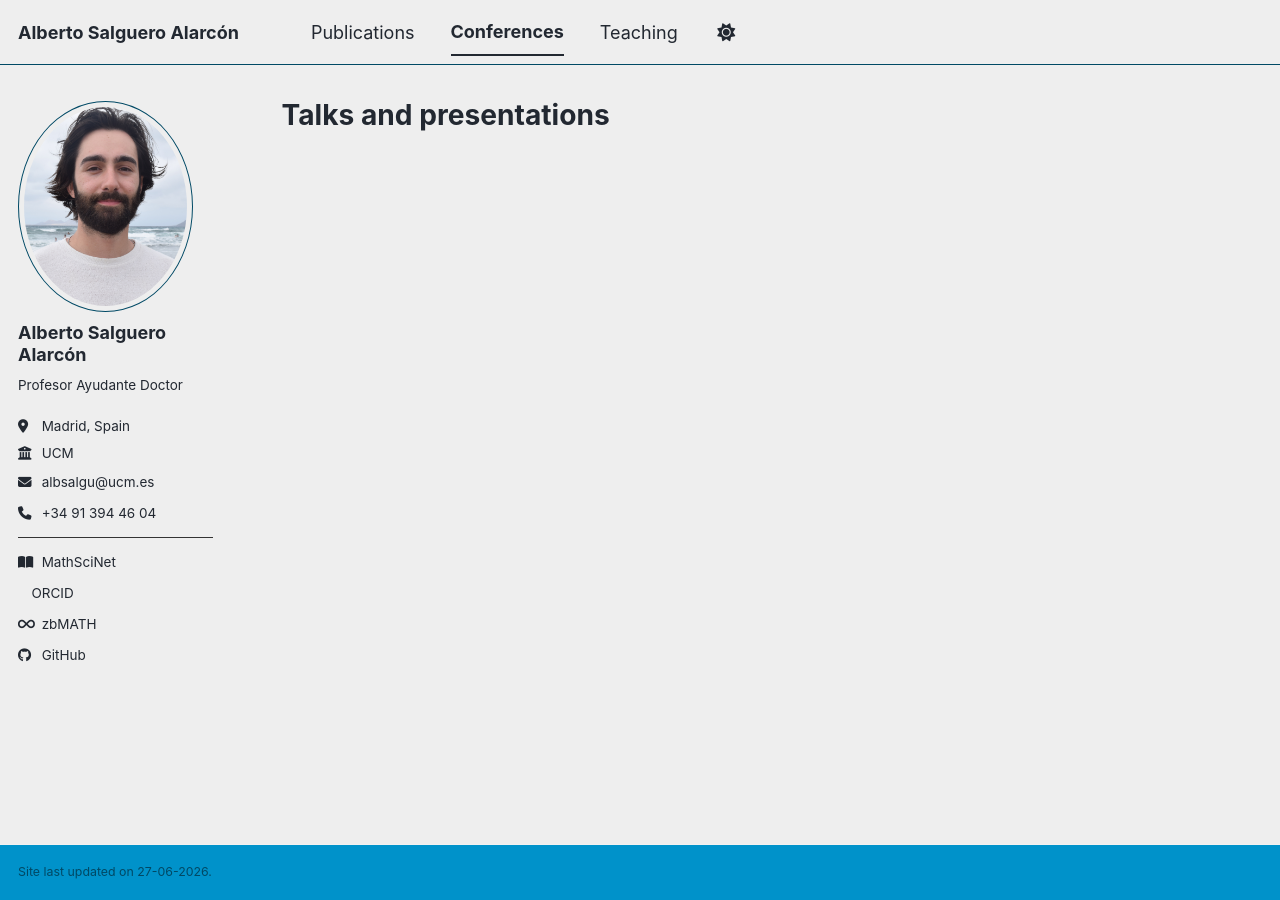
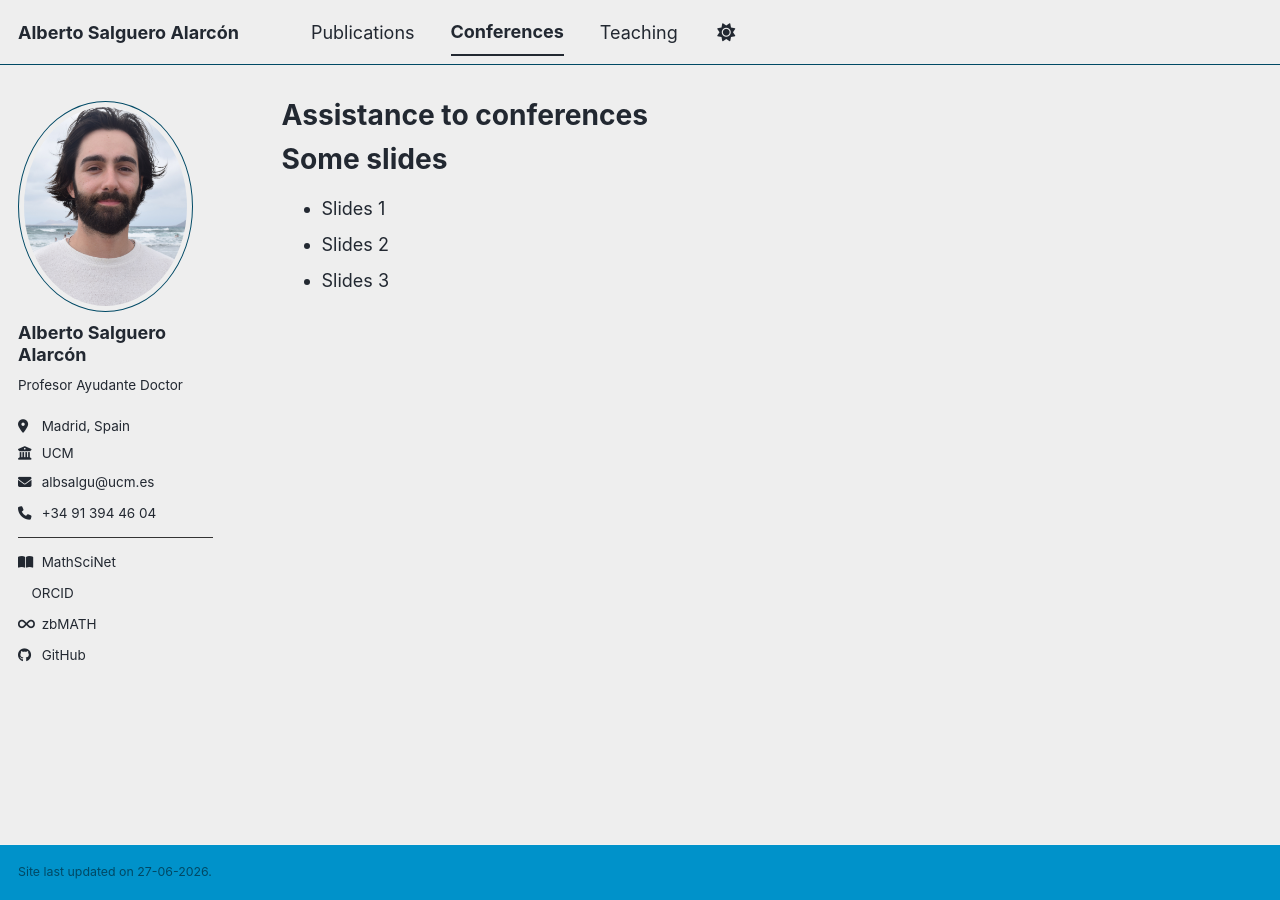
Before and after one commit to salgueroalarcon/salgueroalarcon.github.io, a Jekyll site: the page built from _pages/talks.md, in a window 1280 px wide. Built offline with Jekyll 4.4.1, drawn with Linux system fonts in a browser that asks for light colours; a style sheet for code colours, icons or effects is not loaded.

Commit message:
Change title and add slides section in talks.md
Updated the title and added a section for slides.

```diff
--- a/_pages/talks.html
+++ b/_pages/talks.md
@@ -1,6 +1,6 @@
 ---
 layout: archive
-title: "Talks and presentations"
+title: "Assistance to conferences"
 permalink: /talks/
 author_profile: true
 ---
@@ -11,6 +11,8 @@ author_profile: true
 
 {% endif %}
 
-{% for post in site.talks reversed %}
-  {% include archive-single-talk.html %}
-{% endfor %}
+Some slides
+=====
+- Slides 1
+- Slides 2
+- Slides 3
```
